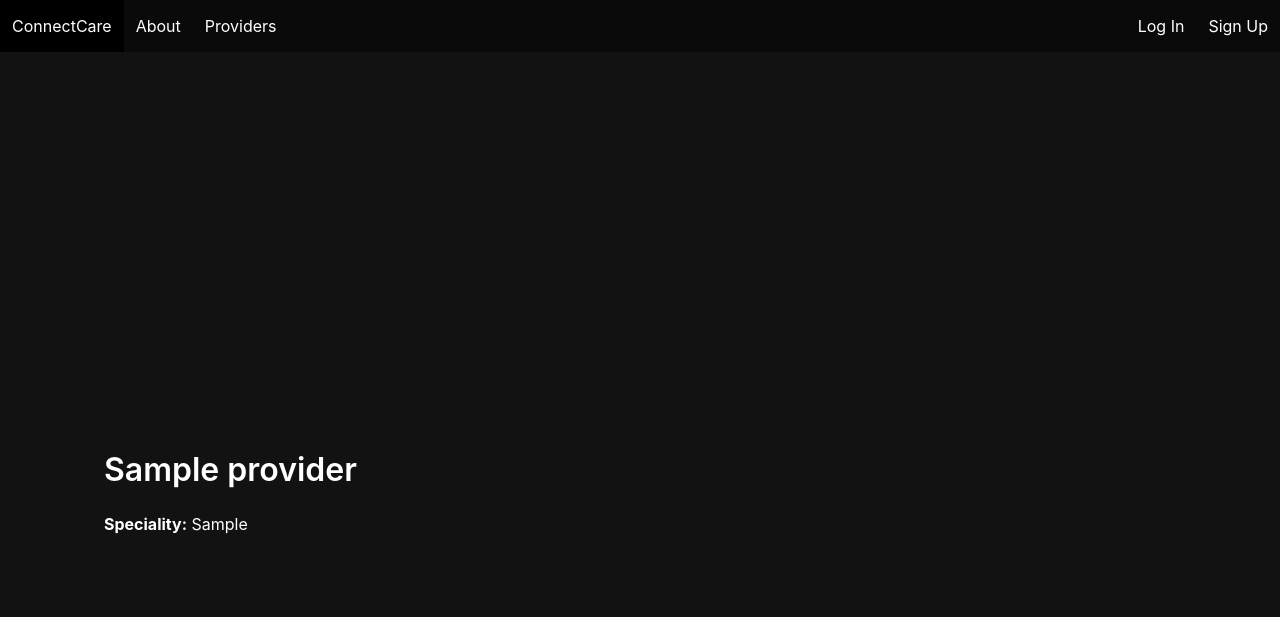
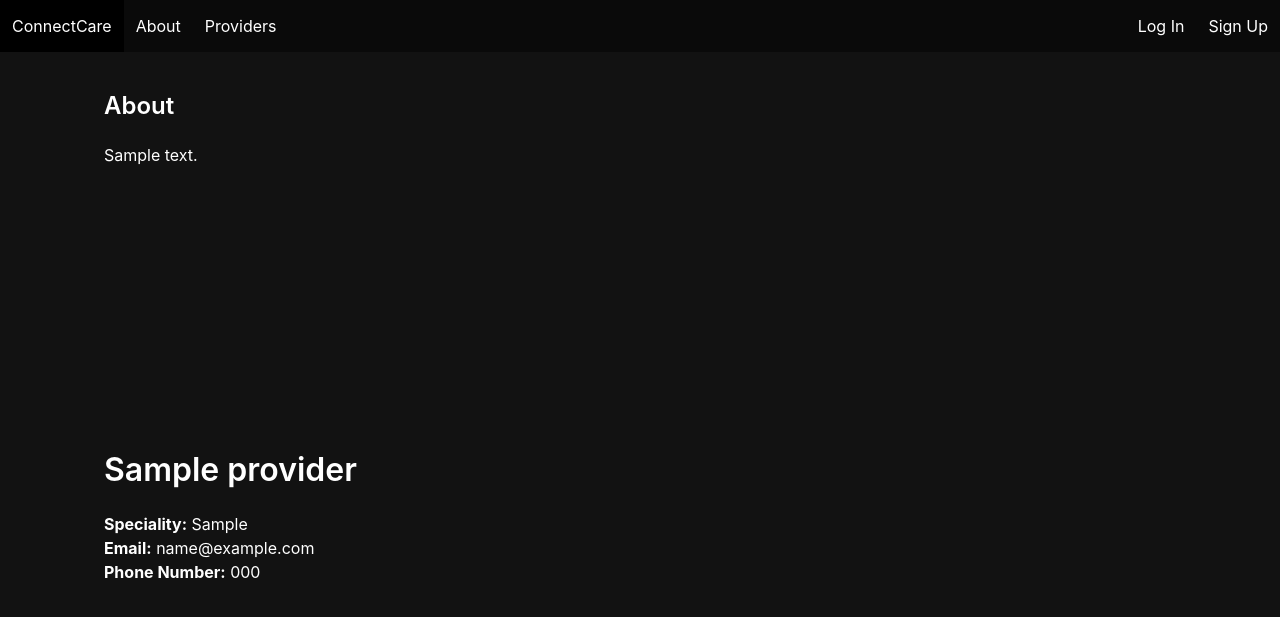
Before and after one commit to anthowest/ConnectCare, a Django app: page /providers/1/ in a window 1280 px wide. Shown: the top 617 px of the page. Run offline with Django 4.2, Linux system fonts and the light colour scheme; tables that the repository leaves empty hold one stand-in row (values such as "Sample post").

Commit message:
Add more info to provider model and details page

```diff
--- a/main_app/models.py
+++ b/main_app/models.py
@@ -28,6 +28,9 @@
 class Provider(models.Model):
     name = models.CharField(max_length=100)
     speciality = models.CharField(max_length=200)
+    phone_number = models.CharField(max_length=12, default=0)
+    email = models.CharField(max_length=50, default=0)
+    bio = models.TextField(max_length=500, default=0)
     patient = models.ForeignKey(Patient, on_delete=models.CASCADE, related_name="providers", null=True, blank=True)
     user = models.ForeignKey(User, on_delete=models.CASCADE, default=1)
 
--- a/main_app/templates/base.html
+++ b/main_app/templates/base.html
@@ -31,7 +31,6 @@
             {% if user.is_authenticated %}
                 <div class="navbar-menu navbar-end">
                     <span class="navbar-item">Welcome: {{user.username}}</span>
-                    <!-- <a class="navbar-item" href="{% url 'dashboard' %}">Dashboard</a> -->
                     <a class="navbar-item" href="/patients">Patients</a>
                     <a class="navbar-item" href="{% url 'logout' %}">Logout</a>
 
--- a/main_app/templates/provider_detail.html
+++ b/main_app/templates/provider_detail.html
@@ -4,15 +4,15 @@
 <div class="detail__name">
     <h1 class="title">{{provider.name}}</h1>
     <h3><b>Speciality:</b> {{provider.speciality}}</h3>
+    <h4><b>Email:</b> {{provider.email}}</h4>
+    <h4><b>Phone Number:</b> {{provider.phone_number}}</h4>
 </div>
 
 
-    <!-- <div class="detail__about">
+    <div class="detail__about">
         <h4 class="title is-4">About</h4>
-        <h4><b>Phone number:</b> {{patient.phone_number}}</h4>
-        <h3><b>Address:</b> {{patient.address}}</h3>
-
-    </div> -->
+        <h4>{{provider.bio}}</h4>
+    </div>
 </div>
 
 {% endblock %}
```
Also changed, not shown: main_app/views.py (+2 -9 lines), main_app/migrations/0019_provider_bio_provider_email_provider_phone_number.py (added).
